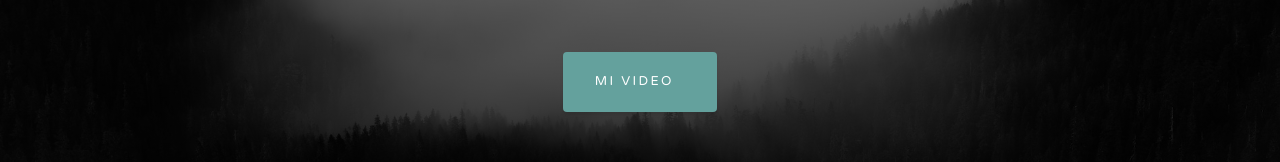
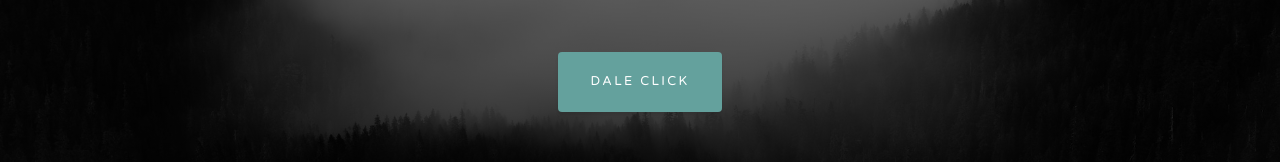
Before and after one commit to juanchi0/Juanpagina1, a plain HTML site: page index.html in a window 1280 px wide. Shown: the part 462-624 px from the top of the page. Drawn offline with nearby package versions, Linux system fonts and the light colour scheme.

Commit message:
Update index.html

```diff
--- a/index.html
+++ b/index.html
@@ -23,7 +23,7 @@
                 <div class="mx-auto text-center">
                     <h1 class="mx-auto my-0 text-uppercase">Pagina en clase&nbsp;</h1>
                     <h2 class="text-white-50 mx-auto mt-2 mb-5">Juan Muñoz 2do BT "D"</h2>
-                    <a class="btn btn-primary js-scroll-trigger" href="#about">MI VIDEo&nbsp;&nbsp;</a>
+                   <a href="https://www.youtube.com/watch?v=UUc_qgna10M" class="btn btn-primary js-scroll-trigger">Dale Click</a>
                 </div>
             </div>
         </header>
```
